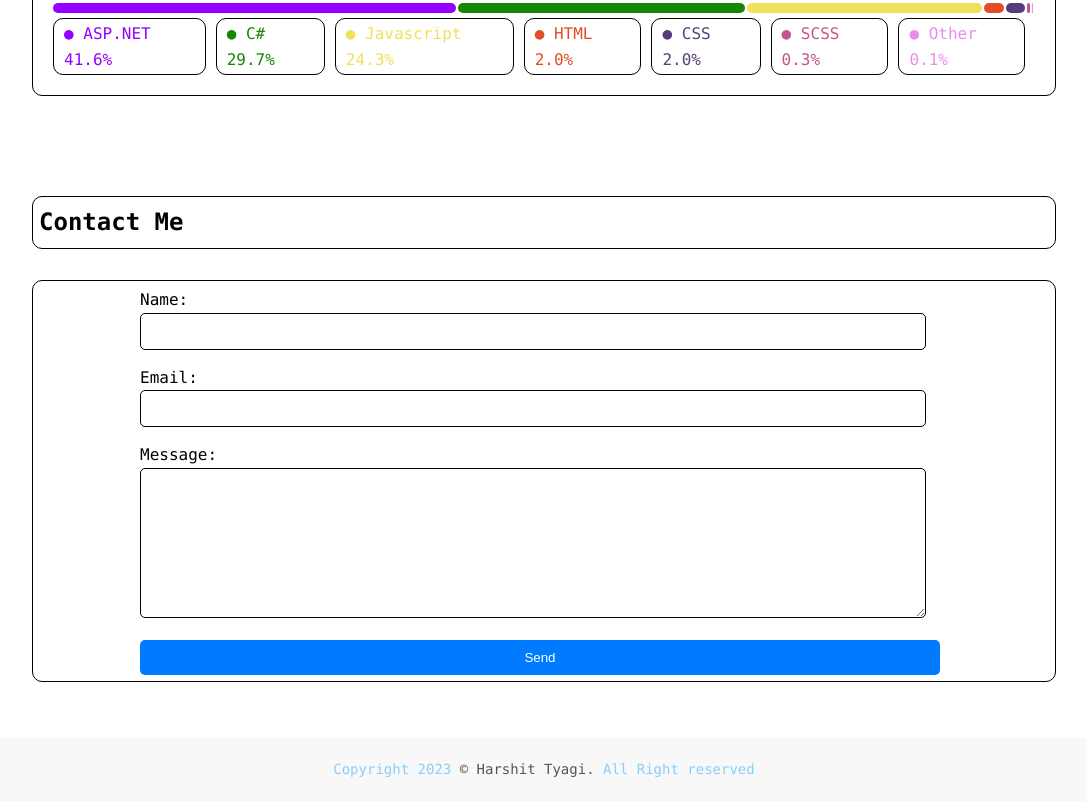
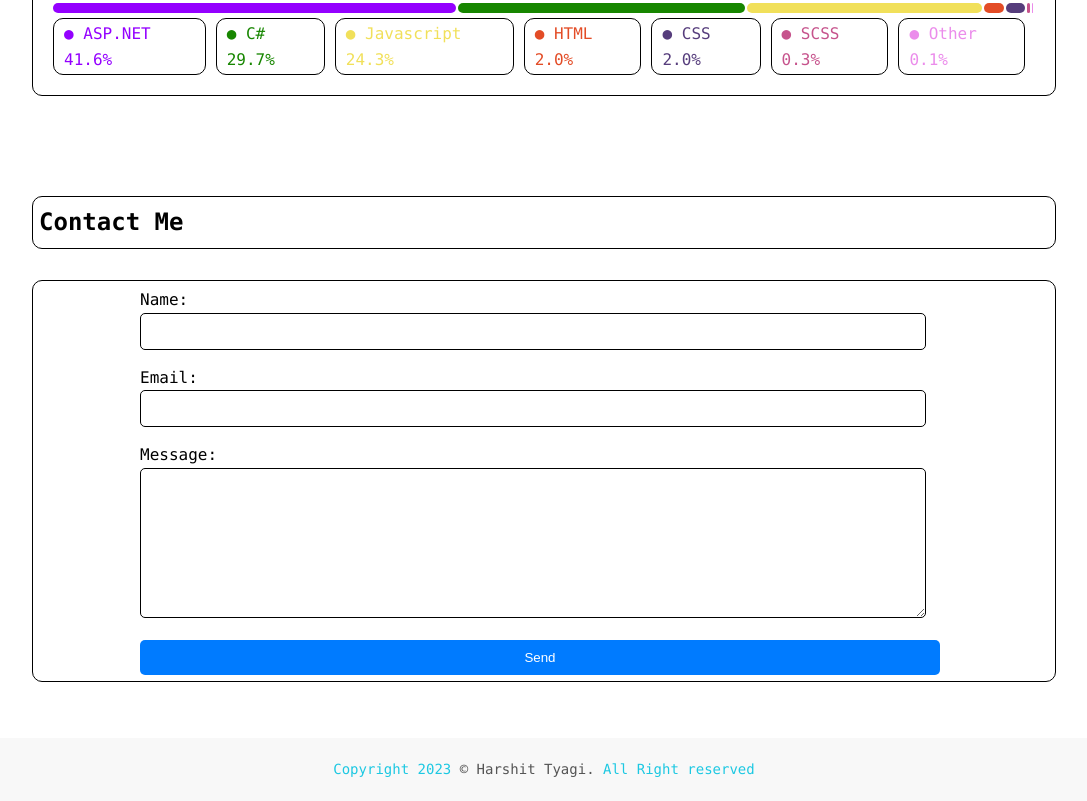
Before and after one commit to harshittyagi09/P1, a plain HTML site: page index.html in a window 1280 px wide. Shown: the part 3039-3840 px from the top of the page, without its empty margins (96-1183 px from the left). Drawn offline with Linux system fonts and the light colour scheme.

Commit message:
Footer Change

```diff
--- a/index.html
+++ b/index.html
@@ -321,7 +321,7 @@ Transparent Transactions: Provides clear records of inventory movement and finan
   </section>
 
   <footer>
-    <p> <span style="color: lightskyblue;">Copyright 2023</span> &copy; Harshit Tyagi. <span style="color: lightskyblue;">All Right reserved</span></p>
+    <p> <span style="color:rgb(29, 200, 226);">Copyright 2023</span> &copy; Harshit Tyagi. <span style="color:rgb(29, 200, 226);">All Right reserved</span></p>
   </footer>
 </body>
 
```
